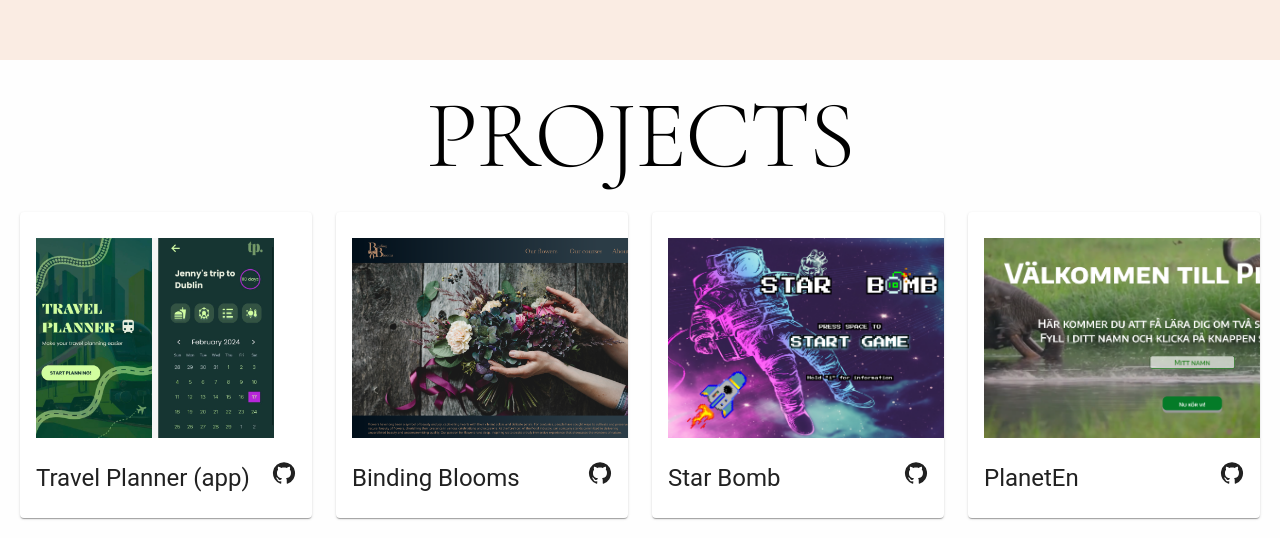
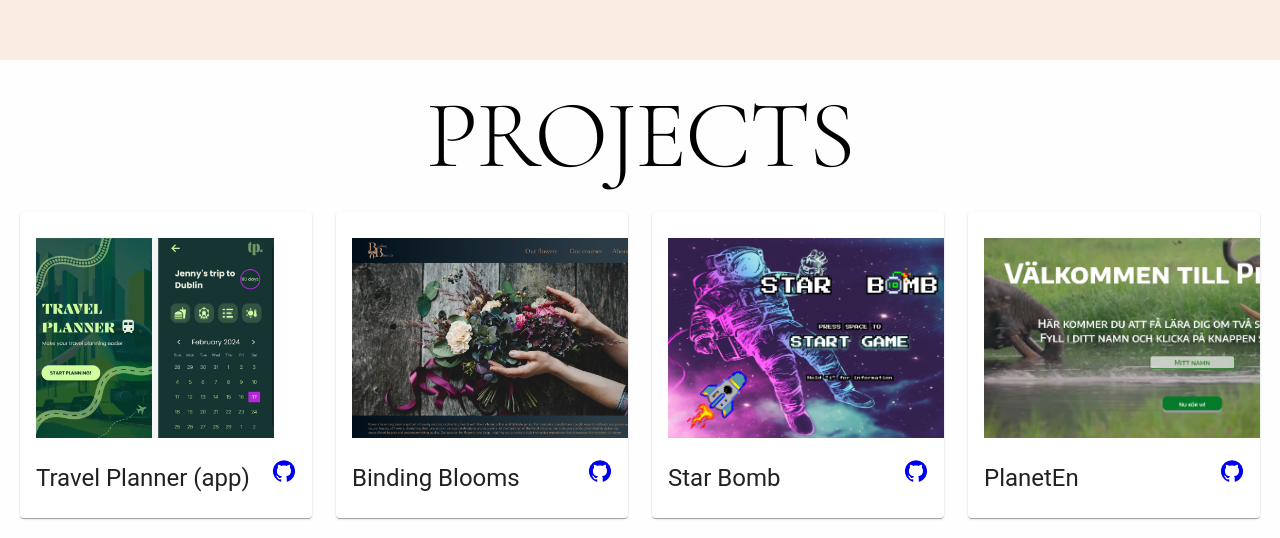
Before and after one commit to JennyWeij/JennyPortfolio, a React (Vite) app: page / in a window 1280 px wide. Shown: the part 1840-2378 px from the top of the page. Built offline with nearby package versions, Linux system fonts and the light colour scheme.

Commit message:
added links to the github icon

```diff
--- a/src/Pages/Projects.tsx
+++ b/src/Pages/Projects.tsx
@@ -10,10 +10,23 @@ function Projects() {
     {
       title: "Travel Planner (app)",
       imagePath: "/public/images/TravelPlannerapp.jpg.png",
+      githubLink: "https://github.com/JennyWeij/TravelApp",
     },
-    { title: "Binding Blooms", imagePath: "/public/images/BindingBlooms.png" },
-    { title: "Star Bomb", imagePath: "/public/images/StarBomb.png" },
-    { title: "PlanetEn", imagePath: "/public/images/PlanetEn.png" },
+    {
+      title: "Binding Blooms",
+      imagePath: "/public/images/BindingBlooms.png",
+      githubLink: "https://github.com/JennyWeij/BindingBlooms",
+    },
+    {
+      title: "Star Bomb",
+      imagePath: "/public/images/StarBomb.png",
+      githubLink: "https://github.com/JennyWeij/Star-Bomb-game",
+    },
+    {
+      title: "PlanetEn",
+      imagePath: "/public/images/PlanetEn.png",
+      githubLink: "https://github.com/JennyWeij/PlanetEn-Javascript",
+    },
     // Add more project objects as needed
   ];
 
@@ -73,7 +86,13 @@ function Projects() {
                   <Typography variant="h5" mt="10px">
                     {project.title}
                   </Typography>
-                  <GitHubIcon />
+                  <a
+                    href={project.githubLink}
+                    target="_blank"
+                    rel="noopener noreferrer"
+                  >
+                    <GitHubIcon />
+                  </a>
                 </Box>
               </CardContent>
             </Card>
```
